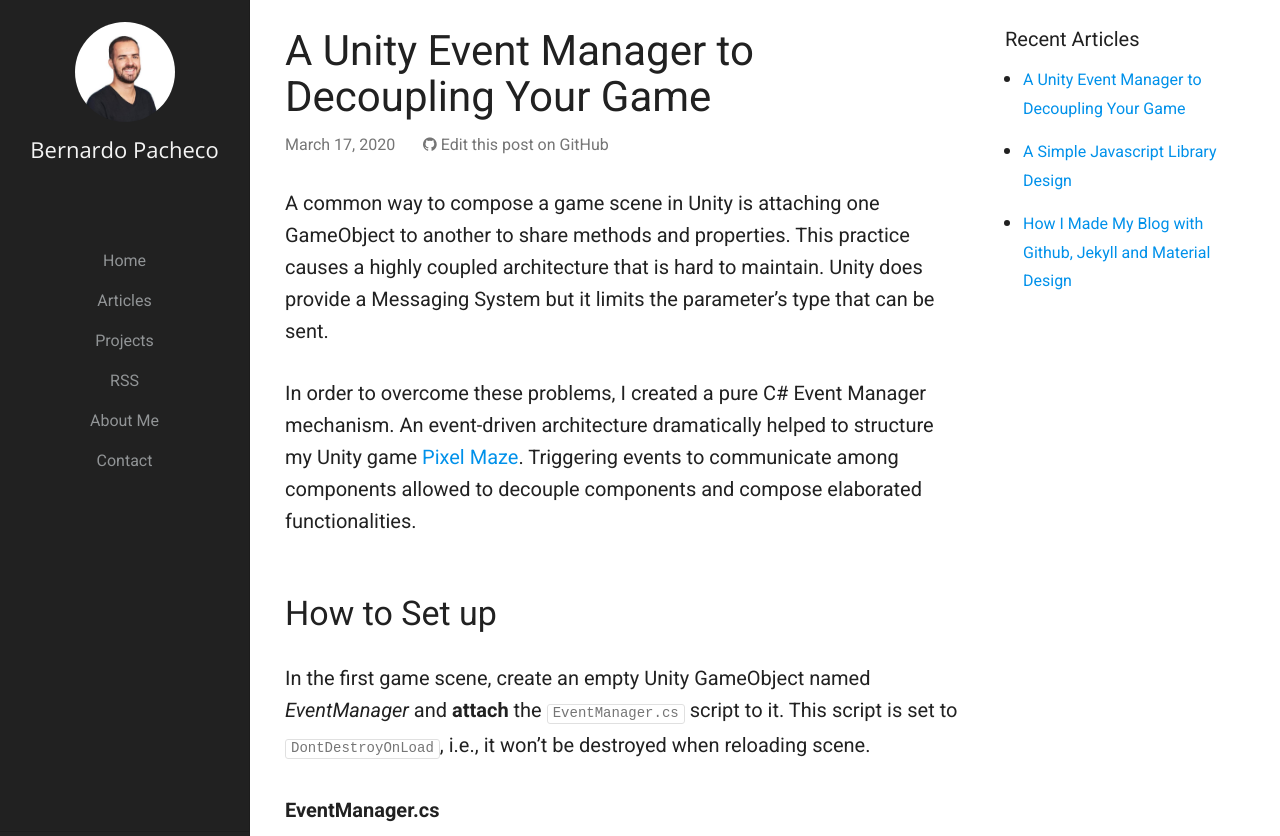
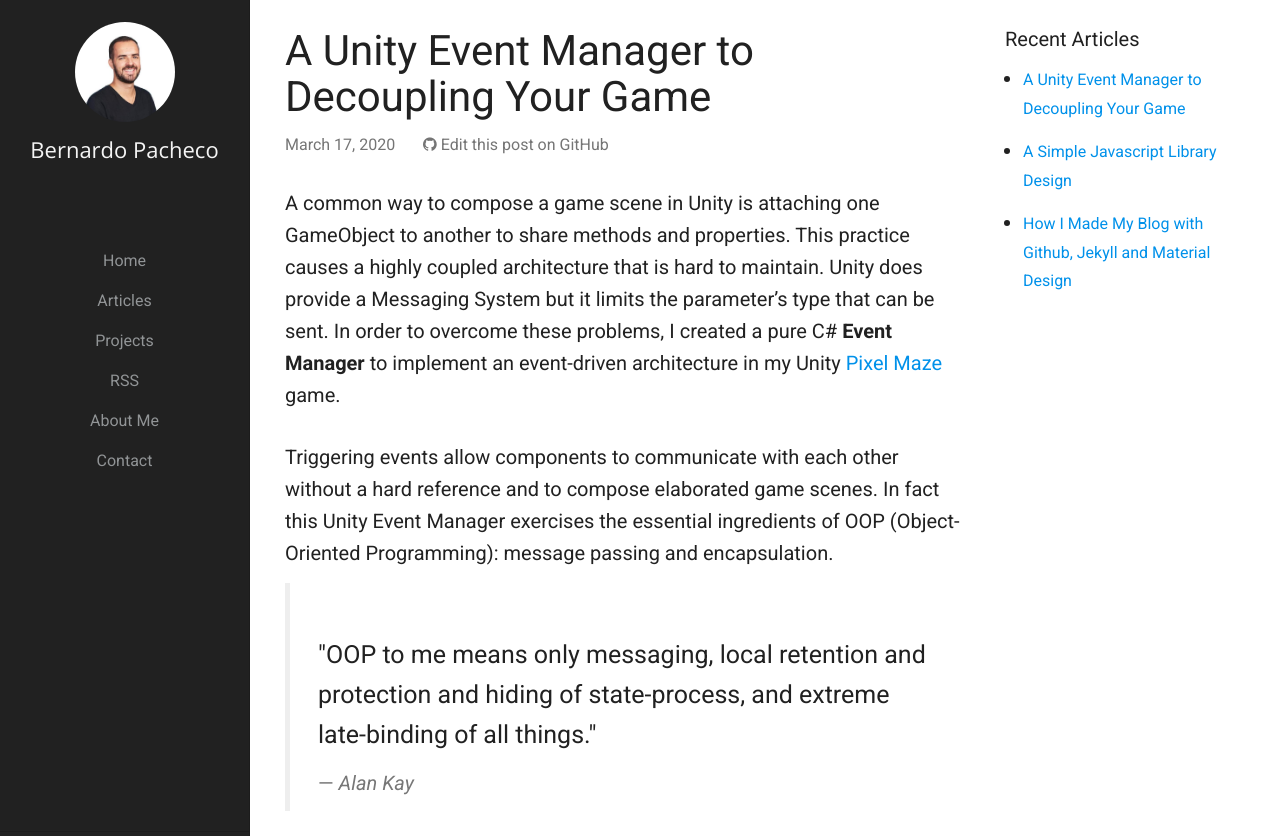
Before and after one commit to bernardopacheco/bernardopacheco.github.io, a Jekyll site: the page built from _posts/2020-03-17-a-unity-event-manager-to-decoupling-your-game.markdown, in a window 1280 px wide and 900 px high, cut to the strip 0-836 px from the top of the window. Built offline with Jekyll 4.4.1, drawn with Linux system fonts in a browser that asks for light colours; comment, search, counter and statistics services are not loaded.

Commit message:
refactor(post): improve unity event manager post intro

```diff
--- a/_posts/2020-03-17-a-unity-event-manager-to-decoupling-your-game.markdown
+++ b/_posts/2020-03-17-a-unity-event-manager-to-decoupling-your-game.markdown
@@ -5,11 +5,17 @@ description: A Unity event manager that helps to decouple your games.
 permalink: /a-unity-event-manager-to-decoupling-your-game
 ---
 
-A common way to compose a game scene in Unity is attaching one GameObject to another to share methods and properties. This practice causes a highly coupled architecture that is hard to maintain. Unity does provide a Messaging System but it limits the parameter's type that can be sent.
+A common way to compose a game scene in Unity is attaching one GameObject to another to share methods and properties. This practice causes a highly coupled architecture that is hard to maintain. Unity does provide a Messaging System but it limits the parameter's type that can be sent. In order to overcome these problems, I created a pure C# **Event Manager** to implement an event-driven architecture in my Unity <a href="/projects#pixel-maze">Pixel Maze</a> game.
 
 <!--excerpt_separator-->
 
-In order to overcome these problems, I created a pure C# Event Manager mechanism. An event-driven architecture dramatically helped to structure my Unity game <a href="/projects#pixel-maze">Pixel Maze</a>. Triggering events to communicate among components allowed to decouple components and compose elaborated functionalities.
+ Triggering events allow components to communicate with each other without a hard reference and to compose elaborated game scenes. In fact this Unity Event Manager exercises the essential ingredients of OOP (Object-Oriented Programming): message passing and encapsulation.
+
+ <blockquote>
+  <p>"OOP to me means only messaging, local retention and protection and hiding of state-process, and extreme late-binding of all things."</p>
+  <footer><cite title="Source Title">Alan Kay</cite></footer>
+</blockquote>
+
 
 ## How to Set up
 
--- a/src/css/globals.less
+++ b/src/css/globals.less
@@ -16,6 +16,10 @@
 p {
   line-height: ( 32px / @font-size-base ) * 1em;
   margin-top: ( 30px / @font-size-base ) * 1em;
+}
+
+blockquote p {
+  margin: 0 0 10px;
 }
 
 // Code block
```
